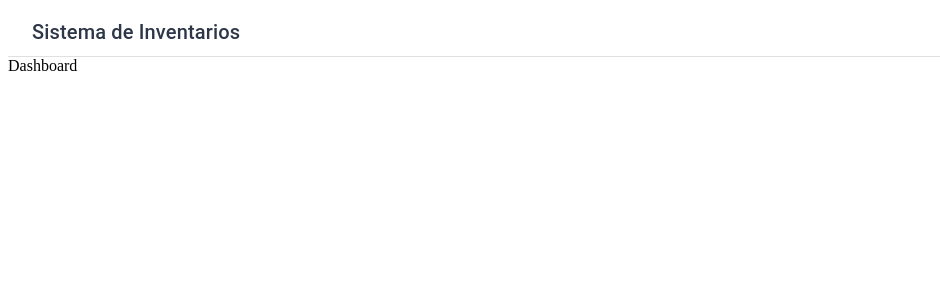
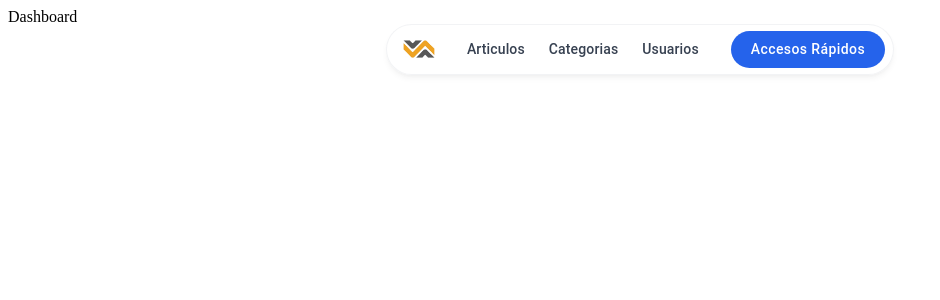
Before and after one commit to IMPLAN-Chihuahua/next-inventarios-ui, a Next.js app: page / in a window 1280 px wide. Shown: the top 300 px of the page, without its empty margins (0-940 px from the left). Built offline with nearby package versions, Linux system fonts and the light colour scheme.

Commit message:
Cambios en NavBar

```diff
--- a/src/app/(authenticated)/layout.tsx
+++ b/src/app/(authenticated)/layout.tsx
@@ -15,12 +15,6 @@ export default function AuthenticatedLayout({ children }: { children: React.Reac
 
           {/* contenedor paginas */}
           <Box
-            // component="main"
-            // sx={{
-            //   flexGrow: 1,
-            //   p: 3,
-            //   backgroundColor: '#ffffff',
-            // }}
           >
             {children}
           </Box>
--- a/src/app/(authenticated)/page.tsx
+++ b/src/app/(authenticated)/page.tsx
@@ -1,9 +1,11 @@
-import { Box } from "@mui/material";
-import Image from "next/image";
-import Dashboard from "../../components/Dashboard";
+import { Box } from '@mui/material';
+import Image from 'next/image';
+import Dashboard from '../../components/Dashboard';
 
 export default function Home() {
   return (
-    <Dashboard/>
+    <Box >
+      <Dashboard />
+    </Box>
   );
 }
--- a/src/app/(no-authenticated)/theme.ts
+++ b/src/app/(no-authenticated)/theme.ts
@@ -18,10 +18,10 @@ const raleway = Raleway({
 
 const theme = createTheme({
   typography: {
-    fontFamily: raleway.style.fontFamily,
+    fontFamily: roboto.style.fontFamily,
     allVariants: {
       color: '#202022',
-      fontFamily: raleway.style.fontFamily,
+      fontFamily: roboto.style.fontFamily,
     }
   },
   palette: {
--- a/src/components/general/functional/NavBar.tsx
+++ b/src/components/general/functional/NavBar.tsx
@@ -1,42 +1,215 @@
 'use client';
 
-import React from 'react';
+import React, { useState } from 'react';
 import { usePathname, useRouter } from 'next/navigation';
 import {
-  AppBar,
   Box,
-  Toolbar,
-  Typography
+  Typography,
+  Button,
+  Menu,
+  MenuItem,
+  ListItemIcon,
+  ListItemText,
 } from '@mui/material';
+import KeyboardArrowDownIcon from '@mui/icons-material/KeyboardArrowDown';
+import QrCode2OutlinedIcon from '@mui/icons-material/QrCode2Outlined';
+import Image from 'next/image';
+
+const Nav_links = [
+  { label: 'Articulos', path: '/articulos' },
+  { label: 'Categorias', path: '/categorias'},
+  { label: 'Usuarios', path: '/users'},
+];
+
+const Quick_links = [
+  { label: 'QR', path: '/qr', icon: QrCode2OutlinedIcon },
+];
 
 export default function Navbar() {
   const router = useRouter();
   const pathname = usePathname();
 
+  const [anchorEl, setAnchorEl] = useState<null | HTMLElement>(null);
+  const open = Boolean(anchorEl);
+
+  const handleOpenMenu = (event: React.MouseEvent<HTMLElement>) => {
+    setAnchorEl(event.currentTarget);
+  };
+
+  const handleCloseMenu = () => {
+    setAnchorEl(null);
+  };
+
   return (
-    <Box sx={{ flexGrow: 1 }}>
-      <AppBar
-        position="static"
-        elevation={0}
+    // contenedor principal flotante
+    <Box
+      sx={{
+        position: 'fixed',
+        top: 24,
+        left: 0,
+        right: 0,
+        display: 'flex',
+        justifyContent: 'center',
+        zIndex: 1100,
+        pointerEvents: 'none'
+      }}
+    >
+
+      {/* Navbar con el efecto del glass */}
+      <Box
         sx={{
-          backgroundColor: '#ffffff',
-          borderBottom: '1px solid #e0e0e0'
+          pointerEvents: 'auto',
+          display: 'inline-flex',
+          alignItems: 'center',
+
+          // efecto cristal
+          backgroundColor: 'rgba(255, 255, 255, 0.65)',
+          backdropFilter: 'blur(12px)',
+          WebkitBackdropFilter: 'blur(12px)',
+
+          borderRadius: '50px',
+          border: '1px solid rgba(229, 231, 235, 0.5)',
+          boxShadow: '0 4px 6px -1px rgba(0, 0, 0, 0.05), 0 2px 4px -1px rgba(0, 0, 0, 0.03)',
+          px: 1,
+          py: 0.75,
+          gap: { xs: 2, md: 4 },
+          height: 'fit-content'
         }}
       >
-        <Toolbar variant="dense">
 
-          <Typography
-            variant="h6"
-            component="div"
+        {/* Logo y Enlaces */}
+        <Box sx={{ display: 'flex', alignItems: 'center', gap: 3, pl: 1 }}>
+
+          {/* Logo */}
+          <Box
+            onClick={() => router.push('/')}
             sx={{
-              color: '#2d3748',
-              fontWeight: 500,
+              display: 'flex',
+              alignItems: 'center',
+              cursor: 'pointer',
+              mr: 1
             }}
           >
-            Sistema de Inventarios
-          </Typography>
-        </Toolbar>
-      </AppBar>
+            <Box sx={{ position: 'relative', width: 32, height: 32 }}>
+              <Image
+                src="/image.png"
+                alt="Logo"
+                fill
+                style={{ objectFit: 'contain' }}
+              />
+            </Box>
+          </Box>
+
+          {/* Enlaces con efecto hover */}
+          <Box sx={{ display: { xs: 'none', md: 'flex' }, alignItems: 'center', gap: 3 }}>
+            {Nav_links.map((link) => {
+              const isActive = pathname === link.path;
+              return (
+                <Box
+                  key={link.path}
+                  onClick={() => router.push(link.path)}
+                  sx={{
+                    position: 'relative', // Requerido para posicionar la línea animada
+                    display: 'flex',
+                    alignItems: 'center',
+                    gap: 0.5,
+                    cursor: 'pointer',
+                    color: isActive ? '#000000' : '#374151',
+                    transition: 'color 0.2s',
+                    '&:hover': { color: '#000000' },
+
+                    // --- EFECTO DE SUBRAYADO ANIMADO ---
+                    '&::after': {
+                      content: '""',
+                      position: 'absolute',
+                      width: '100%',
+                      transform: isActive ? 'scaleX(1)' : 'scaleX(0)', // Se queda fija si la ruta está activa
+                      height: '2px', // Grosor de la línea
+                      bottom: '-4px', // Separación vertical respecto al texto
+                      left: 0,
+                      backgroundColor: '#2563eb', // Azul del botón, puedes cambiarlo a '#000000' si prefieres negro
+                      transformOrigin: 'bottom right',
+                      transition: 'transform 0.25s ease-out',
+                    },
+                    '&:hover::after': {
+                      transform: 'scaleX(1)',
+                      transformOrigin: 'bottom left',
+                    }
+                    // -----------------------------------
+                  }}
+                >
+                  <Typography sx={{ fontSize: '0.875rem', fontWeight: 500 }}>
+                    {link.label}
+                  </Typography>
+                </Box>
+              );
+            })}
+          </Box>
+        </Box>
+
+        {/* Dropdown y usuario */}
+        <Box sx={{ display: 'flex', alignItems: 'center', gap: 2 }}>
+
+          <Button
+            onClick={handleOpenMenu}
+            disableElevation
+            variant="contained"
+            sx={{
+              textTransform: 'none',
+              fontWeight: 500,
+              fontSize: '0.875rem',
+              color: '#ffffff',
+              backgroundColor: '#2563eb',
+              borderRadius: '50px',
+              px: 2.5,
+              py: 0.75,
+              minWidth: '110px',
+              '&:hover': {
+                backgroundColor: '#1d4ed8',
+              },
+            }}
+          >
+            Accesos Rápidos
+          </Button>
+
+          <Menu
+            anchorEl={anchorEl}
+            open={open}
+            onClose={handleCloseMenu}
+            anchorOrigin={{ vertical: 'bottom', horizontal: 'right' }}
+            transformOrigin={{ vertical: 'top', horizontal: 'right' }}
+            slotProps={{
+              paper: {
+                sx: {
+                  mt: 1,
+                  borderRadius: '12px',
+                  minWidth: 160,
+                  boxShadow: '0 10px 15px -3px rgba(0, 0, 0, 0.1), 0 4px 6px -2px rgba(0, 0, 0, 0.05)',
+                  border: '1px solid #f3f4f6'
+                },
+              },
+            }}
+          >
+            {Quick_links.map((item) => {
+              const Icon = item.icon;
+              return (
+                <MenuItem
+                  key={item.path}
+                  onClick={() => handleCloseMenu()}
+                  sx={{ py: 1, px: 2 }}
+                >
+                  <ListItemIcon sx={{ minWidth: 28 }}>
+                    <Icon sx={{ fontSize: 18, color: '#4b5563' }} />
+                  </ListItemIcon>
+                  <ListItemText sx={{ fontSize: '0.875rem', fontWeight: 500 }}>
+                    {item.label}
+                  </ListItemText>
+                </MenuItem>
+              );
+            })}
+          </Menu>
+        </Box>
+      </Box>
     </Box>
   );
 }
```
Also changed, not shown: public/image.png (added).
